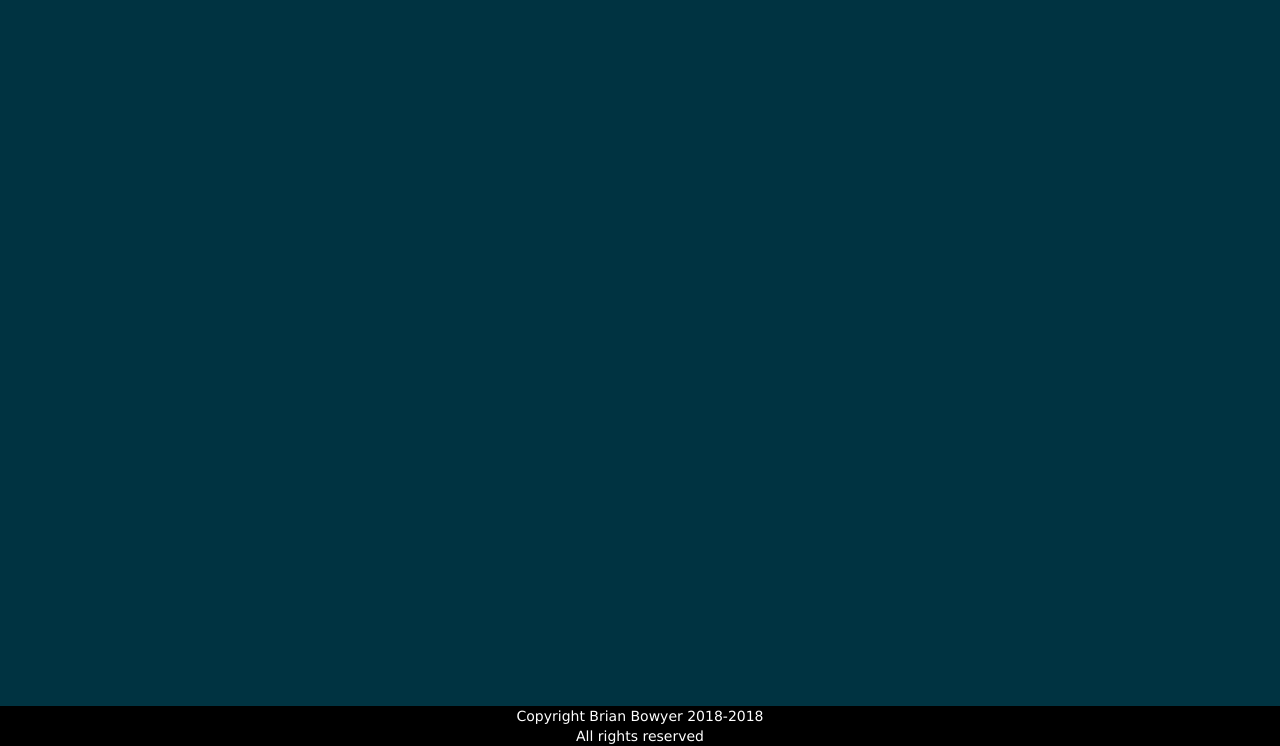
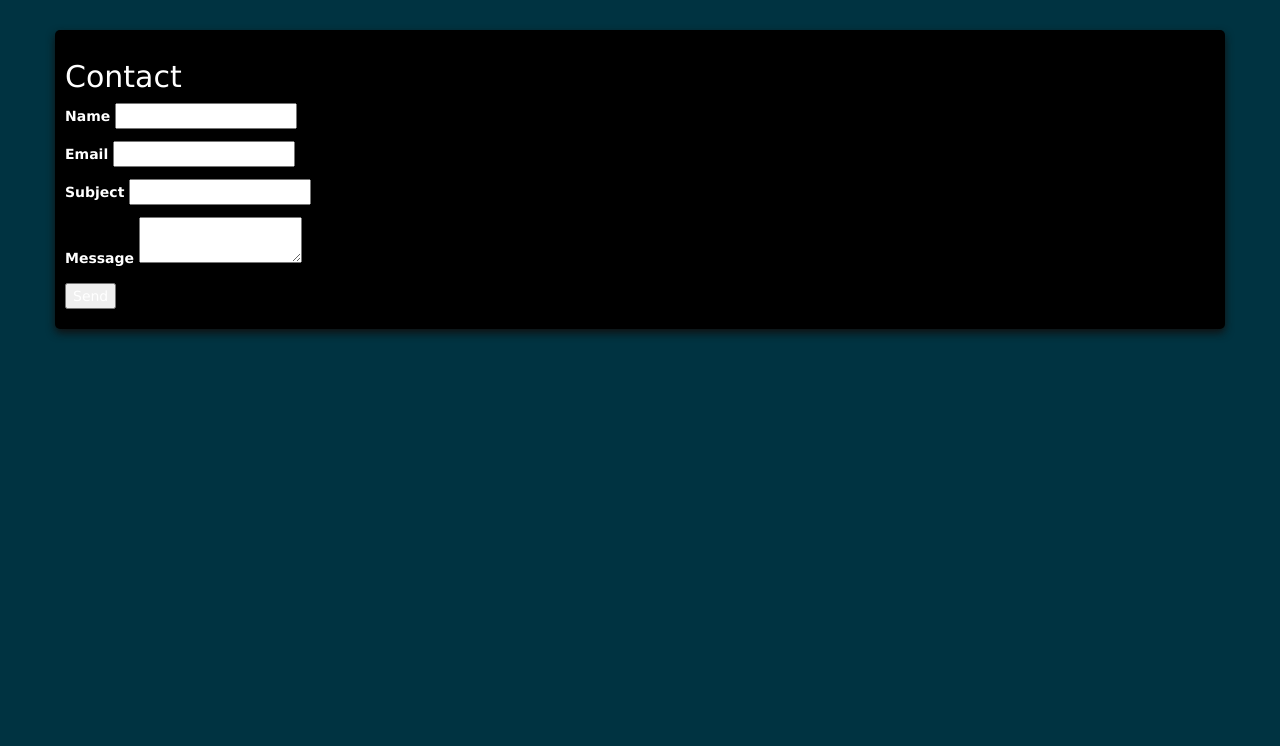
Before and after one commit to Brian-Bowyer/Personal-Website, a Flask app: page /contact in a window 1280 px wide. Shown: the part 54-800 px from the top of the page. Run offline with Flask 2, Linux system fonts and the light colour scheme; some libraries are stand-ins or nearby versions.

Commit message:
add contact form

```diff
--- a/requirements.txt
+++ b/requirements.txt
@@ -1,8 +1,11 @@
+blinker==1.4
 Click==7.0
 dominate==2.3.5
 Flask==1.0.2
 Flask-Bootstrap==3.3.7.1
+Flask-Email==1.4.4
 Flask-Scss==0.5
+Flask-WTF==0.14.2
 itsdangerous==1.1.0
 Jinja2==2.10
 MarkupSafe==1.1.0
@@ -11,3 +14,4 @@ six==1.12.0
 visitor==0.1.3
 waitress==1.1.0
 Werkzeug==0.14.1
+WTForms==2.2.1
--- a/website/__init__.py
+++ b/website/__init__.py
@@ -1,31 +1,39 @@
-from flask import Flask, render_template
+import os
+from collections import namedtuple
+
+from flask import Flask, render_template, redirect
 from flask_scss import Scss
 from flask_bootstrap import Bootstrap
-from collections import namedtuple
+from flask_wtf.csrf import CSRFProtect
+
+from .forms import ContactForm
+
 Project = namedtuple('Project', ['filename', 'title', 'description'])
-
 PROJECTS = [
-    Project('bagofnouns.jpg',
-            "Bag of Nouns",
-            "Web app to play the game Bag of Nouns (also sometimes called Monikers)"),
-    Project('bta.jpg',
-            "Bubble Turtle Adventure",
-            "Sidescrolling video game"),
+    #Project('bagofnouns.jpg',
+    #        "Bag of Nouns",
+    #        "Web app to play the game Bag of Nouns (also sometimes called Monikers)"),
+    #Project('bta.jpg',
+    #        "Bubble Turtle Adventure",
+    #        "Sidescrolling video game"),
     Project('blorb.png',
             "Blorb",
             "Procedurally generated resource-collecting video game with infinite map"),
-    Project('story_scraper.jpg',
-            "Story Scraper",
-            "Computational linguistics class projects which scraped large amounts of fanfiction to produce linguistic corpus"),
+    #Project('story_scraper.jpg',
+    #        "Story Scraper",
+    #        "Computational linguistics class project which scraped large amounts of fanfiction to produce linguistic corpus"),
     Project('self.jpg',
             "This Very Website",
             "This website! The one that you are reading right now.")
 ]
 
+
 def create_app(test_config=None):
     app = Flask(__name__)
     Bootstrap(app)
     Scss(app)
+    CSRFProtect(app)
+    app.config['SECRET_KEY'] = os.environ['SECRET_KEY']
 
     @app.route('/')
     def index():
@@ -39,8 +47,15 @@ def create_app(test_config=None):
     def projects():
         return render_template('projects.html', PROJECTS=PROJECTS)
 
-    @app.route('/contact')
+    @app.route('/contact', methods=('GET', 'POST'))
     def contact():
-        return render_template('contact.html')
+        form = ContactForm()
+        if form.validate_on_submit():
+            return redirect('/success')
+        return render_template('contact.html', form=form)
+
+    @app.route('/success')
+    def success():
+        return "Success!"
 
     return app
--- /dev/null
+++ b/website/forms.py
@@ -0,0 +1,9 @@
+from flask_wtf import FlaskForm
+from wtforms import StringField, TextAreaField, SubmitField
+
+class ContactForm(FlaskForm):
+    name = StringField("Name")
+    email = StringField("Email")
+    subject = StringField("Subject")
+    message = TextAreaField("Message")
+    submit = SubmitField("Send")
--- a/website/templates/contact.html
+++ b/website/templates/contact.html
@@ -1,3 +1,39 @@
 {% extends "base.html" %}
 
 {% block title %}Brian Bowyer - Contact{% endblock %}
+
+{% block content %}
+<div class='container'>
+    <div class="row">
+        <div class='col content-card'>
+            <h2>Contact</h2>
+            <form action="{{ url_for('contact') }}" method=post>
+                {{ form.csrf_token }}
+                <p>
+                {{ form.name.label }}
+                {{ form.name }}
+                </p>
+
+                <p>
+                {{ form.email.label }}
+                {{ form.email }}
+                </p>
+
+                <p>
+                {{ form.subject.label }}
+                {{ form.subject }}
+                </p>
+
+                <p>
+                {{ form.message.label }}
+                {{ form.message }}
+                </p>
+
+                <p>
+                {{ form.submit }}
+                </p>
+            </form>
+        </div>
+    </div>
+</div>
+{% endblock %}
```
